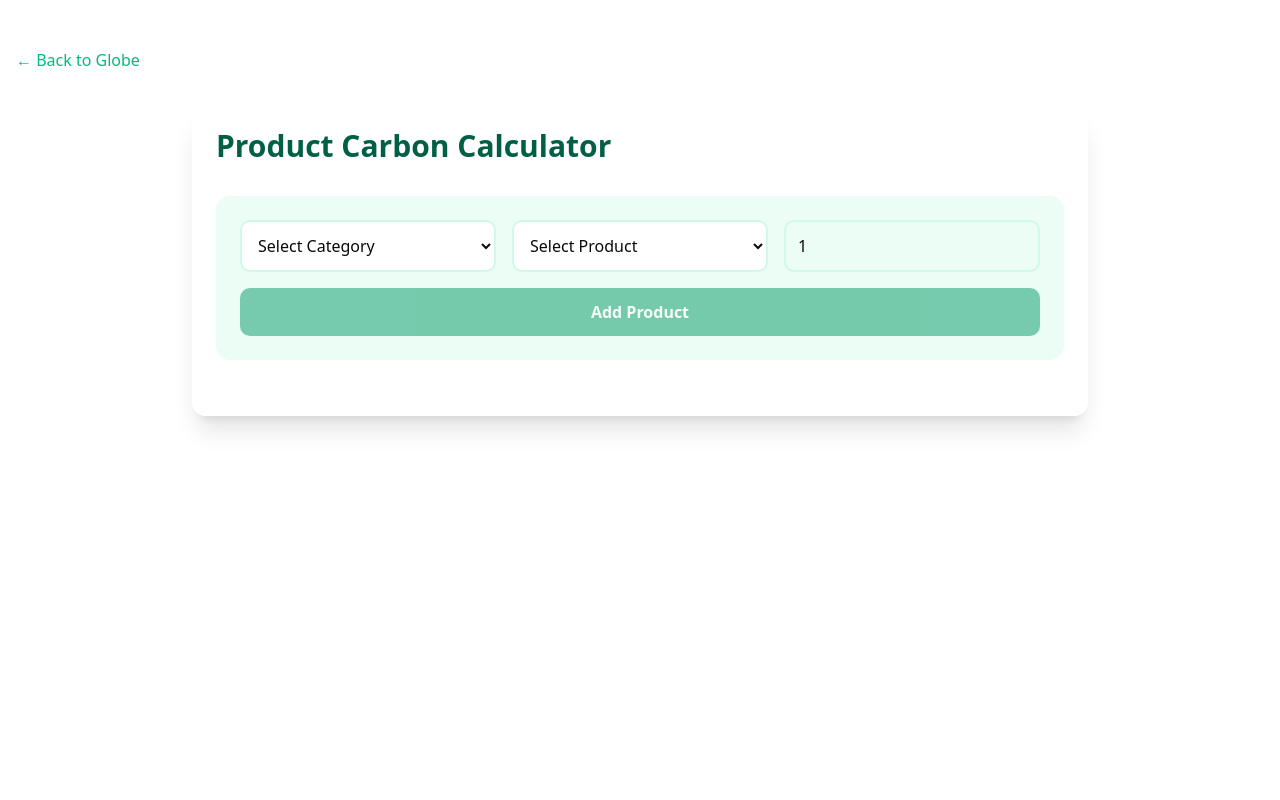
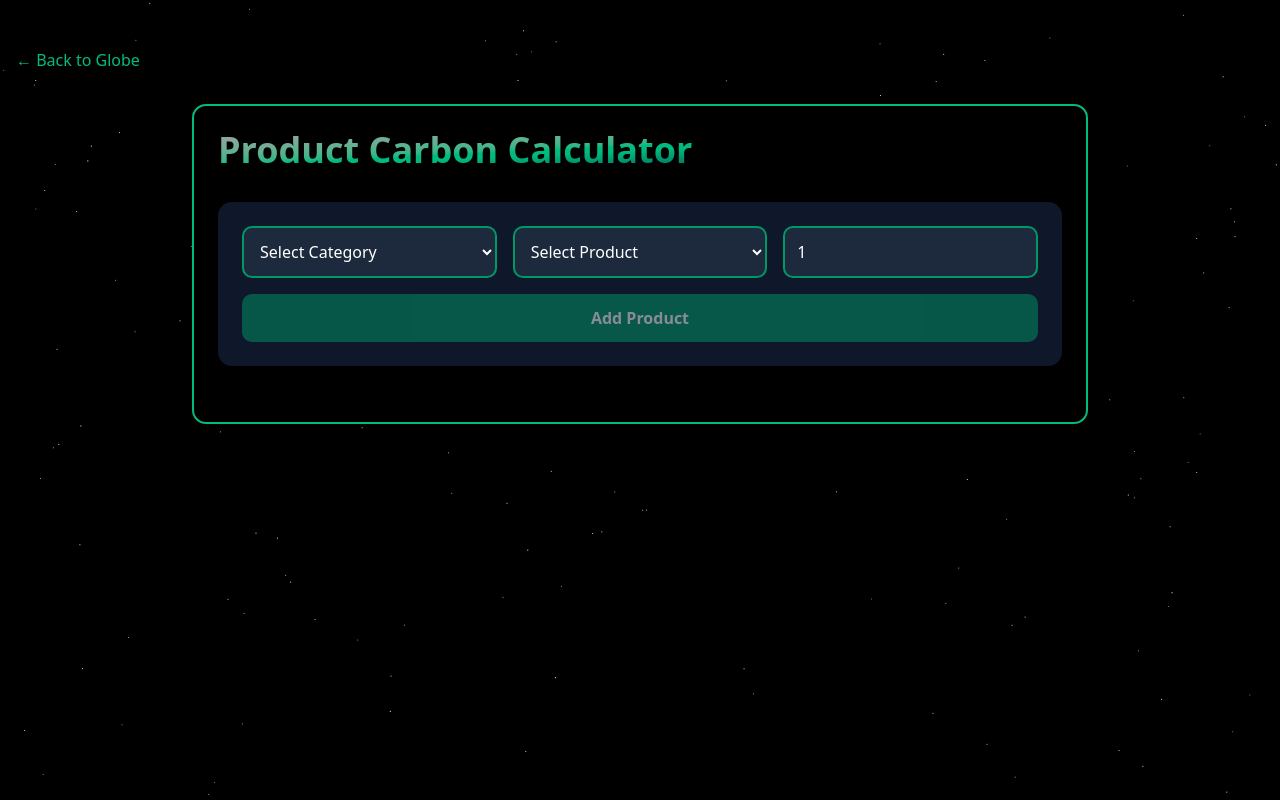
Before and after one commit to habid22/carbon.io, a Next.js app: page /calculator in a window 1280 px wide. Built offline with nearby package versions, Linux system fonts and the light colour scheme.

Commit message:
Add emissions data for various product categories and update CalculatorPage styling

```diff
--- a/app/calculator/page.tsx
+++ b/app/calculator/page.tsx
@@ -4,11 +4,14 @@ import Link from 'next/link';
 
 export default function CalculatorPage() {
   return (
-    <div className="min-h-screen">
+    <div className="min-h-screen bg-black">
       <StarsBackground />
       <div className="container mx-auto px-4 py-12">
         <div className="flex justify-between items-center mb-8">
-          <Link href="/" className="text-emerald-500 hover:text-emerald-600 transition-colors">
+          <Link
+            href="/"
+            className="text-emerald-500 hover:text-emerald-600 transition-colors"
+          >
             ← Back to Globe
           </Link>
         </div>
--- a/components/ProductCalculator.tsx
+++ b/components/ProductCalculator.tsx
@@ -1,115 +1,121 @@
 // components/ProductCalculator.tsx
 "use client";
 
-import { useState, useRef } from 'react';
-import { Pie } from 'react-chartjs-2';
-import { Chart as ChartJS, ArcElement, Tooltip, Legend } from 'chart.js';
+import { useState, useRef } from "react";
+import { Pie } from "react-chartjs-2";
+import { Chart as ChartJS, ArcElement, Tooltip, Legend } from "chart.js";
+import db from "@/data/items.json";
 
 ChartJS.register(ArcElement, Tooltip, Legend);
 
+// Define types for the JSON data
+type EmissionData = {
+  value: number;
+  label: string;
+  unit: string;
+};
+
+type ProductEmissionsType = {
+  [category: string]: {
+    [product: string]: EmissionData;
+  };
+};
+
+type UsageEmissionsType = {
+  [product: string]: number;
+};
+
+const productEmissions: ProductEmissionsType = db.productEmissions;
+const usageEmissions: UsageEmissionsType = db.usageEmissions;
+
 type Product = {
-  category: keyof typeof PRODUCT_EMISSIONS;
+  category: keyof ProductEmissionsType;
   type: string;
   quantity: number;
   emissions: number;
   label: string;
 };
 
-const PRODUCT_EMISSIONS = {
-  fashion: {
-    tShirt: { value: 5.5, label: "Cotton T-Shirt", unit: "item" },
-    jeans: { value: 33.4, label: "Denim Jeans", unit: "pair" },
-    shoes: { value: 14.0, label: "Sneakers", unit: "pair" },
-  },
-  electronics: {
-    smartphone: { value: 85.0, label: "Smartphone", unit: "device" },
-    laptop: { value: 300.0, label: "Laptop", unit: "device" },
-    tv: { value: 250.0, label: "LED TV", unit: "device" },
-  },
-  food: {
-    beef: { value: 27.0, label: "Beef", unit: "kg" },
-    chicken: { value: 6.9, label: "Chicken", unit: "kg" },
-    vegetables: { value: 2.0, label: "Vegetables", unit: "kg" },
-  },
-  household: {
-    detergent: { value: 1.2, label: "Detergent", unit: "liter" },
-    shampoo: { value: 0.8, label: "Shampoo", unit: "bottle" },
-  },
-};
-
-const USAGE_EMISSIONS = {
-  smartphone: 0.5, // kg CO2e per year
-  laptop: 2.0,
-  tv: 10.0,
-};
-
 export default function ProductCalculator() {
   const [products, setProducts] = useState<Product[]>([]);
   const [currentProduct, setCurrentProduct] = useState<{
-    category: keyof typeof PRODUCT_EMISSIONS | '';
+    category: keyof ProductEmissionsType | "";
     type: string;
     quantity: number;
-  }>({ category: '', type: '', quantity: 1 });
+  }>({ category: "", type: "", quantity: 1 });
   const formRef = useRef<HTMLDivElement>(null);
 
   const addProduct = () => {
     if (!currentProduct.category || !currentProduct.type) return;
 
-    const categoryProducts = PRODUCT_EMISSIONS[currentProduct.category];
-    const product = categoryProducts[currentProduct.type as keyof typeof categoryProducts] as { value: number; label: string; unit: string };
+    const categoryProducts = productEmissions[currentProduct.category];
+    const productData = categoryProducts[currentProduct.type];
+    if (!productData) return;
 
-    if (!product) return;
+    const productionEmissions = productData.value * currentProduct.quantity;
+    const usageEmission = (usageEmissions[currentProduct.type] || 0) * 3; // 3-year lifespan
 
-    const productionEmissions = product.value * currentProduct.quantity;
-    const usageEmission = (USAGE_EMISSIONS[currentProduct.type as keyof typeof USAGE_EMISSIONS] || 0) * 3; // 3 year lifespan
-
-    setProducts([...products, {
+    setProducts([
+      ...products,
+      {
         category: currentProduct.category,
         type: currentProduct.type,
         quantity: currentProduct.quantity,
         emissions: productionEmissions + usageEmission,
-      label: product.label
-    }]);
+        label: productData.label,
+      },
+    ]);
 
-    setCurrentProduct({ category: '', type: '', quantity: 1 });
-    formRef.current?.scrollIntoView({ behavior: 'smooth' });
+    setCurrentProduct({ category: "", type: "", quantity: 1 });
+    formRef.current?.scrollIntoView({ behavior: "smooth" });
   };
 
   const totalEmissions = products.reduce((sum, p) => sum + p.emissions, 0);
-  const averageMonthly = 200; // Average monthly budget
+  const averageMonthly = 200;
 
   const chartData = {
-    labels: products.map(p => p.label),
-    datasets: [{
-      label: 'Emissions (kg CO2e)',
-      data: products.map(p => p.emissions),
+    labels: products.map((p) => p.label),
+    datasets: [
+      {
+        label: "Emissions (kg CO2e)",
+        data: products.map((p) => p.emissions),
         backgroundColor: [
-        '#059669', '#065f46', '#047857', '#10b981',
-        '#a7f3d0', '#34d399', '#059669'
+          "#059669",
+          "#065f46",
+          "#047857",
+          "#10b981",
+          "#a7f3d0",
+          "#34d399",
+          "#059669",
         ],
         borderWidth: 0,
-    }]
+      },
+    ],
   };
 
   return (
-    <div className="max-w-4xl mx-auto p-6 bg-white/90 backdrop-blur-lg rounded-xl shadow-xl">
-      <h2 className="text-3xl font-bold mb-8 text-emerald-800">
+    <div className="max-w-4xl mx-auto p-6 bg-black/80 backdrop-blur-lg rounded-xl shadow-xl border-2 border-emerald-500">
+      {/* Gradient Heading */}
+      <h2 className="text-3xl md:text-4xl font-bold mb-8 bg-gradient-to-tl from-slate-800 via-emerald-500 to-zinc-400 bg-clip-text text-transparent">
         Product Carbon Calculator
       </h2>
 
-      <div ref={formRef} className="bg-emerald-50 p-6 rounded-xl mb-8">
+      {/* Form Section */}
+      <div ref={formRef} className="bg-slate-900 p-6 rounded-xl mb-8">
         <div className="grid grid-cols-1 md:grid-cols-3 gap-4 mb-4">
           <select
-            className="p-3 border-2 border-emerald-100 rounded-lg bg-white"
+            className="p-3 border-2 border-emerald-600 rounded-lg bg-slate-800 text-white"
             value={currentProduct.category}
-            onChange={(e) => setCurrentProduct({
+            onChange={(e) =>
+              setCurrentProduct({
                 ...currentProduct,
-              category: e.target.value as keyof typeof PRODUCT_EMISSIONS,
-              type: ''
-            })}
+                category: e.target.value as keyof ProductEmissionsType,
+                type: "",
+              })
+            }
           >
             <option value="">Select Category</option>
-            {Object.entries(PRODUCT_EMISSIONS).map(([category]) => (
+            {Object.entries(productEmissions).map(([category]) => (
               <option key={category} value={category}>
                 {category.charAt(0).toUpperCase() + category.slice(1)}
               </option>
@@ -117,21 +123,25 @@ export default function ProductCalculator() {
           </select>
 
           <select
-            className="p-3 border-2 border-emerald-100 rounded-lg bg-white"
+            className="p-3 border-2 border-emerald-600 rounded-lg bg-slate-800 text-white"
             value={currentProduct.type}
-            onChange={(e) => setCurrentProduct({
+            onChange={(e) =>
+              setCurrentProduct({
                 ...currentProduct,
-              type: e.target.value
-            })}
+                type: e.target.value,
+              })
+            }
             disabled={!currentProduct.category}
           >
             <option value="">Select Product</option>
             {currentProduct.category &&
-              Object.entries(PRODUCT_EMISSIONS[currentProduct.category]).map(([key, value]) => (
+              Object.entries(productEmissions[currentProduct.category]).map(
+                ([key, value]) => (
                   <option key={key} value={key}>
                     {value.label}
                   </option>
-              ))}
+                )
+              )}
           </select>
 
           <div className="relative">
@@ -139,17 +149,20 @@ export default function ProductCalculator() {
               type="number"
               min="1"
               placeholder="Quantity"
-              className="w-full p-3 border-2 border-emerald-100 rounded-lg"
+              className="w-full p-3 border-2 border-emerald-600 rounded-lg bg-slate-800 text-white"
               value={currentProduct.quantity}
-              onChange={(e) => setCurrentProduct({
+              onChange={(e) =>
+                setCurrentProduct({
                   ...currentProduct,
-                quantity: Math.max(1, parseInt(e.target.value))
-              })}
+                  quantity: Math.max(1, parseInt(e.target.value)),
+                })
+              }
             />
             {currentProduct.type && (
-              <span className="absolute right-3 top-3.5 text-emerald-600">
-                {currentProduct.category && currentProduct.type &&
-                  (PRODUCT_EMISSIONS[currentProduct.category]?.[currentProduct.type as keyof typeof PRODUCT_EMISSIONS[keyof typeof PRODUCT_EMISSIONS]] as { unit: string })?.unit}
+              <span className="absolute right-3 top-3.5 text-emerald-400">
+                {currentProduct.category &&
+                  productEmissions[currentProduct.category][currentProduct.type]
+                    ?.unit}
               </span>
             )}
           </div>
@@ -157,45 +170,49 @@ export default function ProductCalculator() {
 
         <button
           onClick={addProduct}
-          className="w-full bg-emerald-600 text-white py-3 rounded-lg
-                   hover:bg-emerald-700 transition-all font-semibold
-                   disabled:opacity-50 disabled:cursor-not-allowed"
+          className="w-full bg-emerald-600 text-white py-3 rounded-lg hover:bg-emerald-700 transition-all font-semibold disabled:opacity-50 disabled:cursor-not-allowed"
           disabled={!currentProduct.type}
         >
           Add Product
         </button>
       </div>
 
+      {/* Emissions Breakdown Section */}
       {products.length > 0 && (
         <div className="space-y-8">
-          <div className="bg-white p-6 rounded-xl shadow-sm">
-            <h3 className="text-2xl font-semibold mb-6 text-emerald-800">
+          <div className="bg-slate-900 p-6 rounded-xl shadow-sm">
+            <h3 className="text-2xl font-semibold mb-6 bg-gradient-to-tl from-slate-800 via-emerald-500 to-zinc-400 bg-clip-text text-transparent">
               Emissions Breakdown
             </h3>
 
             <div className="grid grid-cols-1 lg:grid-cols-2 gap-8">
               <div className="h-64">
-                <Pie data={chartData} options={{
+                <Pie
+                  data={chartData}
+                  options={{
                     responsive: true,
                     plugins: {
-                    legend: { position: 'bottom' }
-                  }
-                }} />
+                      legend: { position: "bottom" },
+                    },
+                  }}
+                />
               </div>
 
               <div className="space-y-4">
                 {products.map((product, index) => (
-                  <div key={index} className="flex justify-between items-center
-                    bg-emerald-50 p-4 rounded-lg">
+                  <div
+                    key={index}
+                    className="flex justify-between items-center bg-slate-800 p-4 rounded-lg"
+                  >
                     <div>
-                      <span className="font-medium text-emerald-800">
+                      <span className="font-medium bg-gradient-to-tl from-slate-800 via-emerald-500 to-zinc-400 bg-clip-text text-transparent">
                         {product.label}
                       </span>
-                      <span className="text-emerald-600 ml-2">
+                      <span className="text-emerald-400 ml-2">
                         (x{product.quantity})
                       </span>
                     </div>
-                    <span className="text-emerald-700 font-semibold">
+                    <span className="text-emerald-400 font-semibold">
                       {product.emissions.toFixed(1)} kg
                     </span>
                   </div>
@@ -204,6 +221,7 @@ export default function ProductCalculator() {
             </div>
           </div>
 
+          {/* Total Emissions Section */}
           <div className="bg-emerald-800 text-white p-8 rounded-xl">
             <h3 className="text-2xl font-bold mb-4">
               Total Carbon Footprint: {totalEmissions.toFixed(1)} kg CO2e
@@ -213,19 +231,23 @@ export default function ProductCalculator() {
               <div
                 className="h-full bg-white rounded-full transition-all duration-500"
                 style={{
-                  width: `${Math.min(100, (totalEmissions / averageMonthly) * 100)}%`,
-                  opacity: 0.9
+                  width: `${Math.min(
+                    100,
+                    (totalEmissions / averageMonthly) * 100
+                  )}%`,
+                  opacity: 0.9,
                 }}
               />
             </div>
 
             <p className="text-emerald-200">
-              This represents {(totalEmissions / 1000).toFixed(2)} metric tons -
-              equivalent to {(totalEmissions / 4.6).toFixed(1)} months of
-              average personal emissions
+              This represents {(totalEmissions / 1000).toFixed(2)} metric tons -{" "}
+              equivalent to {(totalEmissions / 4.6).toFixed(1)} months of average
+              personal emissions
             </p>
           </div>
 
+          {/* Reduction Recommendations */}
           {totalEmissions > averageMonthly && (
             <div className="bg-amber-50 p-6 rounded-xl">
               <h4 className="text-xl font-semibold text-amber-800 mb-3">
@@ -240,9 +262,9 @@ export default function ProductCalculator() {
             </div>
           )}
 
-          <div className="text-sm text-emerald-600 mt-8">
+          <div className="text-sm text-emerald-400 mt-8">
             <p>
-              * Emission factors based on lifecycle assessments from the
+              * Emission factors based on lifecycle assessments from the{" "}
               <a
                 href="https://www.epa.gov/climateleadership"
                 className="underline ml-1"
@@ -250,7 +272,8 @@ export default function ProductCalculator() {
                 rel="noopener noreferrer"
               >
                 EPA Climate Leadership
-              </a> and peer-reviewed studies
+              </a>{" "}
+              and peer-reviewed studies
             </p>
           </div>
         </div>
--- /dev/null
+++ b/data/items.json
@@ -0,0 +1,103 @@
+{
+    "productEmissions": {
+      "fashion": {
+        "tShirt": { "value": 5.5, "label": "Cotton T-Shirt", "unit": "item" },
+        "jeans": { "value": 33.4, "label": "Denim Jeans", "unit": "pair" },
+        "shoes": { "value": 14.0, "label": "Sneakers", "unit": "pair" },
+        "dress": { "value": 20.0, "label": "Dress", "unit": "item" },
+        "jacket": { "value": 40.0, "label": "Jacket", "unit": "item" }
+      },
+      "electronics": {
+        "smartphone": { "value": 85.0, "label": "Smartphone", "unit": "device" },
+        "laptop": { "value": 300.0, "label": "Laptop", "unit": "device" },
+        "tv": { "value": 250.0, "label": "LED TV", "unit": "device" },
+        "tablet": { "value": 150.0, "label": "Tablet", "unit": "device" },
+        "headphones": { "value": 30.0, "label": "Headphones", "unit": "pair" },
+        "smartwatch": { "value": 40.0, "label": "Smartwatch", "unit": "device" },
+        "camera": { "value": 120.0, "label": "Digital Camera", "unit": "device" }
+      },
+      "food": {
+        "beef": { "value": 27.0, "label": "Beef", "unit": "kg" },
+        "chicken": { "value": 6.9, "label": "Chicken", "unit": "kg" },
+        "vegetables": { "value": 2.0, "label": "Vegetables", "unit": "kg" },
+        "rice": { "value": 1.0, "label": "Rice", "unit": "kg" },
+        "milk": { "value": 1.2, "label": "Milk", "unit": "liter" },
+        "cheese": { "value": 2.5, "label": "Cheese", "unit": "kg" },
+        "bread": { "value": 1.8, "label": "Bread", "unit": "loaf" },
+        "coffee": { "value": 0.3, "label": "Coffee", "unit": "cup" }
+      },
+      "household": {
+        "detergent": { "value": 1.2, "label": "Detergent", "unit": "liter" },
+        "shampoo": { "value": 0.8, "label": "Shampoo", "unit": "bottle" },
+        "toothpaste": { "value": 0.5, "label": "Toothpaste", "unit": "tube" },
+        "cleaner": { "value": 0.9, "label": "Household Cleaner", "unit": "bottle" },
+        "lightbulb": { "value": 2.5, "label": "LED Light Bulb", "unit": "item" },
+        "washingMachine": { "value": 500.0, "label": "Washing Machine", "unit": "device" },
+        "fridge": { "value": 800.0, "label": "Refrigerator", "unit": "device" }
+      },
+      "transport": {
+        "car": { "value": 2.5, "label": "Car", "unit": "mile" },
+        "bus": { "value": 0.4, "label": "Bus", "unit": "mile" },
+        "bike": { "value": 0.0, "label": "Bicycle", "unit": "mile" },
+        "train": { "value": 0.3, "label": "Train", "unit": "mile" },
+        "airplane": { "value": 0.2, "label": "Airplane", "unit": "mile" },
+        "scooter": { "value": 0.1, "label": "Electric Scooter", "unit": "mile" }
+      },
+      "furniture": {
+        "sofa": { "value": 150.0, "label": "Sofa", "unit": "item" },
+        "bed": { "value": 200.0, "label": "Bed", "unit": "item" },
+        "table": { "value": 80.0, "label": "Table", "unit": "item" },
+        "chair": { "value": 50.0, "label": "Chair", "unit": "item" },
+        "desk": { "value": 90.0, "label": "Desk", "unit": "item" }
+      },
+      "beauty": {
+        "perfume": { "value": 15.0, "label": "Perfume", "unit": "bottle" },
+        "lotion": { "value": 8.0, "label": "Lotion", "unit": "bottle" },
+        "makeup": { "value": 10.0, "label": "Makeup Kit", "unit": "kit" },
+        "hairDryer": { "value": 20.0, "label": "Hair Dryer", "unit": "device" },
+        "nailPolish": { "value": 3.0, "label": "Nail Polish", "unit": "bottle" }
+      },
+      "sports": {
+        "treadmill": { "value": 250.0, "label": "Treadmill", "unit": "device" },
+        "dumbbells": { "value": 30.0, "label": "Dumbbells", "unit": "set" },
+        "sportsShoes": { "value": 14.0, "label": "Sports Shoes", "unit": "pair" }
+      },
+      "toys": {
+        "actionFigure": { "value": 8.0, "label": "Action Figure", "unit": "item" },
+        "boardGame": { "value": 5.0, "label": "Board Game", "unit": "item" },
+        "videoGameConsole": { "value": 200.0, "label": "Video Game Console", "unit": "device" }
+      },
+      "books": {
+        "paperbackBook": { "value": 2.0, "label": "Paperback Book", "unit": "item" },
+        "hardcoverBook": { "value": 3.0, "label": "Hardcover Book", "unit": "item" },
+        "ebookReader": { "value": 100.0, "label": "Ebook Reader", "unit": "device" }
+      }
+    },
+    "usageEmissions": {
+      "smartphone": 0.5,
+      "laptop": 2.0,
+      "tv": 10.0,
+      "tablet": 1.0,
+      "headphones": 0.2,
+      "smartwatch": 0.3,
+      "camera": 0.4,
+      "car": 0.3,
+      "bus": 0.1,
+      "train": 0.05,
+      "airplane": 0.15,
+      "scooter": 0.05,
+      "treadmill": 1.5,
+      "hairDryer": 0.5,
+      "videoGameConsole": 0.8,
+      "ebookReader": 0.3,
+      "sofa": 0.0,
+      "bed": 0.0,
+      "desk": 0.0,
+      "chair": 0.0,
+      "perfume": 0.0,
+      "makeup": 0.0,
+      "actionFigure": 0.0,
+      "boardGame": 0.0,
+      "paperbackBook": 0.0
+    }
+  }
```
Lines whose indentation alone changed are shown as unchanged.
